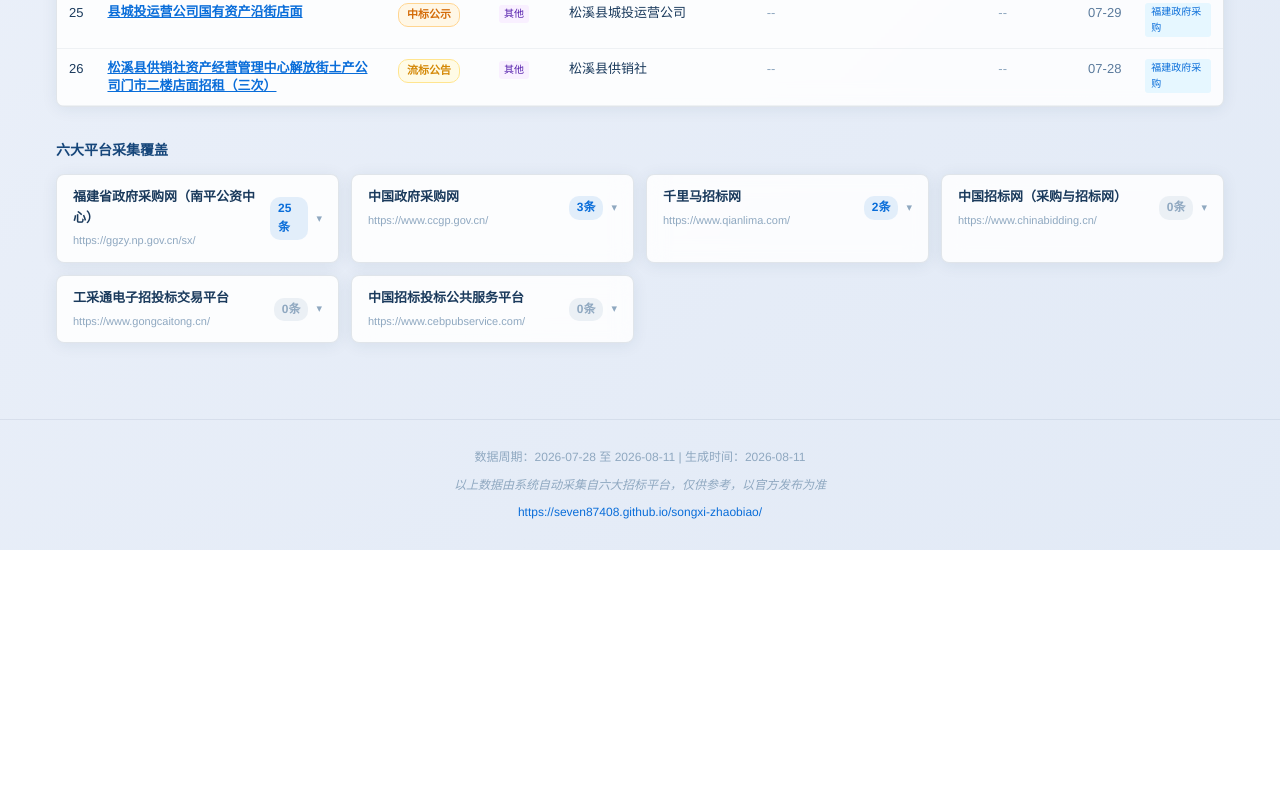
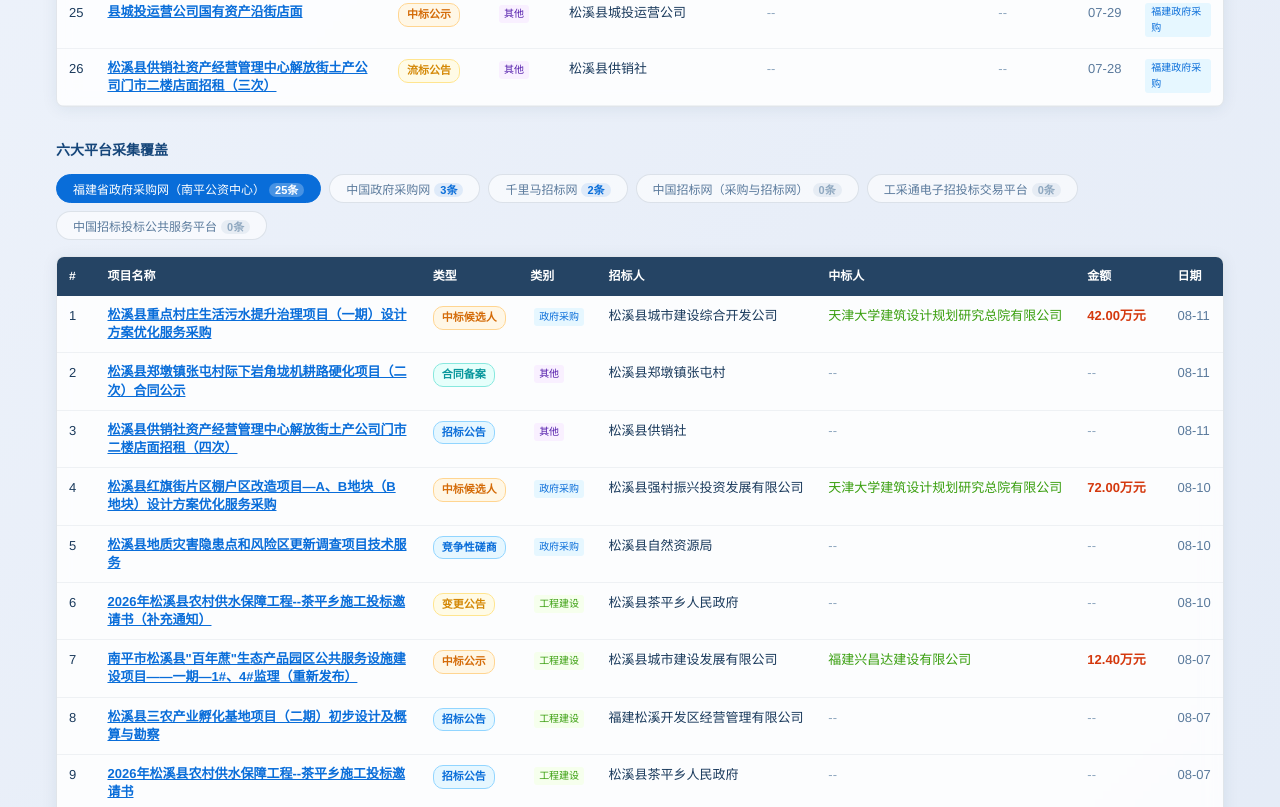
Before and after one commit to seven87408/songxi-zhaobiao, a plain HTML site: page index.html in a window 1280 px wide. Shown: the part 2033-2840 px from the top of the page. Before the commit the page ends 2583 px from the top, so only its background shows below. Drawn offline with Linux system fonts and the light colour scheme.

Commit message:
Update 2026-08-11: platform section uses table style with tabs, same as data area

```diff
--- a/index.html
+++ b/index.html
@@ -66,25 +66,17 @@
 .search-input{border:1px solid var(--card-border);border-radius:20px;padding:5px 14px;font-size:12px;outline:none;width:220px;background:rgba(255,255,255,.7);transition:border-color .2s}
 .search-input:focus{border-color:#096dd9}
 
-/* Platform Cards */
-.platform-section{margin-bottom:24px}
+/* Platform Section — matches data table style */
+.platform-section{margin-top:32px}
 .platform-section-title{font-size:14px;font-weight:600;color:#16467a;margin-bottom:12px;display:flex;align-items:center;gap:6px}
-.platform-grid{display:grid;grid-template-columns:repeat(auto-fill,minmax(280px,1fr));gap:12px}
-.plat-card{background:var(--card-bg);backdrop-filter:blur(10px);-webkit-backdrop-filter:blur(10px);border:1px solid var(--card-border);border-radius:var(--radius);box-shadow:var(--shadow);overflow:hidden;transition:box-shadow .2s}
-.plat-card:hover{box-shadow:var(--shadow-hover)}
-.plat-head{padding:12px 16px;cursor:pointer;display:flex;align-items:center;justify-content:space-between;user-select:none}
-.plat-name{font-size:13px;font-weight:600;color:var(--text)}
-.plat-count{font-size:12px;font-weight:700;padding:2px 8px;border-radius:10px;background:rgba(9,109,217,.1);color:#096dd9}
-.plat-count.zero{background:rgba(143,168,192,.15);color:var(--text-muted)}
-.plat-arrow{font-size:11px;color:var(--text-muted);transition:transform .2s}
-.plat-card.open .plat-arrow{transform:rotate(180deg)}
-.plat-body{display:none;padding:0 16px 12px}
-.plat-card.open .plat-body{display:block}
-.plat-item{font-size:12px;color:var(--text-light);padding:6px 0;border-top:1px solid rgba(26,58,92,.06);line-height:1.5}
-.plat-item a{color:#096dd9;text-decoration:none}
-.plat-item a:hover{text-decoration:underline}
-.plat-url{font-size:11px;color:var(--text-muted);margin-top:4px}
-.plat-empty{font-size:12px;color:var(--text-muted);padding:8px 0;font-style:italic}
+.plat-tabs{display:flex;gap:8px;flex-wrap:wrap;margin-bottom:16px;align-items:center}
+.plat-tab{padding:5px 16px;font-size:12px;font-weight:500;color:var(--text-light);background:rgba(255,255,255,.6);border:1px solid var(--card-border);border-radius:20px;cursor:pointer;transition:all .2s}
+.plat-tab:hover{color:var(--text);border-color:rgba(9,109,217,.3)}
+.plat-tab.active{background:#096dd9;color:#fff;border-color:#096dd9}
+.plat-tab .plat-badge{font-size:11px;font-weight:700;margin-left:4px;padding:1px 6px;border-radius:10px;background:rgba(9,109,217,.1);color:#096dd9}
+.plat-tab.active .plat-badge{background:rgba(255,255,255,.25);color:#fff}
+.plat-tab .plat-badge.zero{background:rgba(143,168,192,.15);color:var(--text-muted)}
+.plat-tab.active .plat-badge.zero{background:rgba(255,255,255,.2);color:rgba(255,255,255,.7)}
 
 /* Data Section */
 .data-section{display:none}
@@ -204,10 +196,11 @@
   <!-- Data Sections -->
   <div id="dataArea"></div>
 
-  <!-- Platform Cards (moved to bottom) -->
-  <div class="platform-section" style="margin-top:32px">
+  <!-- Platform Section (table style, same as data) -->
+  <div class="platform-section" id="platSection">
     <div class="platform-section-title">六大平台采集覆盖</div>
-    <div class="platform-grid" id="platformGrid"></div>
+    <div class="plat-tabs" id="platTabs"></div>
+    <div id="platTableArea"></div>
   </div>
 </div>
 
@@ -329,40 +322,68 @@
   document.getElementById('s-other').textContent = counts['其他公告'];
 }
 
-// ===================== RENDER PLATFORM CARDS =====================
+// ===================== RENDER PLATFORM TABS+TABLE =====================
+var currentPlat = 'fjzfcg';
+
 function renderPlatforms(){
-  var html = '';
-  PLATFORMS.forEach(function(p,idx){
-    html += '<div class="plat-card" id="plat-'+p.key+'">';
-    html += '<div class="plat-head" onclick="togglePlat(\''+p.key+'\')">';
-    html += '<div>';
-    html += '<div class="plat-name">'+escHtml(p.name)+'</div>';
-    html += '<div class="plat-url">'+escHtml(p.url)+'</div>';
-    html += '</div>';
-    html += '<div style="display:flex;align-items:center;gap:8px">';
-    html += '<span class="plat-count'+(p.count===0?' zero':'')+'">'+p.count+'条</span>';
-    html += '<span class="plat-arrow">&#9662;</span>';
-    html += '</div>';
-    html += '</div>';
-    html += '<div class="plat-body">';
-    if(p.count===0){
-      html += '<div class="plat-empty">未检索到松溪独立数据</div>';
-    } else {
-      p.items.forEach(function(it){
-        html += '<div class="plat-item">';
-        html += '<a href="'+it.url+'" target="_blank">'+escHtml(it.name)+'</a>';
-        html += '<br><span style="color:var(--text-muted)">'+it.date+' | '+escHtml(it.subType)+'</span>';
-        html += '</div>';
-      });
-    }
-    html += '</div></div>';
+  // render tabs
+  var tabHtml = '';
+  PLATFORMS.forEach(function(p){
+    var cls = p.key===currentPlat ? ' active' : '';
+    var badgeCls = p.count===0 ? ' zero' : '';
+    tabHtml += '<button class="plat-tab'+cls+'" onclick="switchPlat(\''+p.key+'\')">'+escHtml(p.name)+'<span class="plat-badge'+badgeCls+'">'+p.count+'条</span></button>';
   });
-  document.getElementById('platformGrid').innerHTML = html;
+  document.getElementById('platTabs').innerHTML = tabHtml;
+  renderPlatTable();
 }
 
-function togglePlat(key){
-  var card = document.getElementById('plat-'+key);
-  if(card) card.classList.toggle('open');
+function switchPlat(key){
+  currentPlat = key;
+  renderPlatforms();
+}
+
+function renderPlatTable(){
+  var p = PLATFORMS.find(function(pl){return pl.key===currentPlat;});
+  if(!p) return;
+  var html = '';
+  if(p.count===0){
+    html = '<div class="table-wrap" style="padding:40px;text-align:center;color:var(--text-muted);font-size:13px">未检索到松溪独立数据</div>';
+  } else {
+    html = '<div class="table-wrap"><table><thead><tr>';
+    html += '<th style="width:36px">#</th><th>项目名称</th><th>类型</th><th>类别</th><th>招标人</th><th>中标人</th><th>金额</th><th>日期</th>';
+    html += '</tr></thead><tbody>';
+    p.items.forEach(function(d,i){
+      var tagCls = TYPE_TAGS[d.subType] || TYPE_TAGS[d.type] || 'tag-other';
+      var hasLink = d.url && d.url.length > 10;
+      html += '<tr onclick="togglePlatDetail(\''+i+'\')" style="cursor:pointer">';
+      html += '<td>'+(i+1)+'</td>';
+      html += '<td>';
+      if(hasLink){ html += '<a class="project-name" href="'+d.url+'" target="_blank" onclick="event.stopPropagation()">'+escHtml(d.name)+'</a>'; }
+      else { html += '<span class="project-name no-link">'+escHtml(d.name)+'</span>'; }
+      html += '</td>';
+      html += '<td><span class="tag '+tagCls+'">'+escHtml(d.subType)+'</span></td>';
+      html += '<td><span class="tag-cat '+CAT_CLASSES[d.category]+'">'+CAT_LABELS[d.category]+'</span></td>';
+      html += '<td>'+escHtml(d.owner)+'</td>';
+      html += '<td>'+(d.winner&&d.winner!=='--'&&d.winner!=='待定'?'<span class="bidder">'+escHtml(d.winner)+'</span>':'<span style="color:var(--text-muted)">--</span>')+'</td>';
+      html += '<td>'+(d.amount&&d.amount!=='--'?'<span class="money">'+escHtml(d.amount)+'</span>':'<span style="color:var(--text-muted)">--</span>')+'</td>';
+      html += '<td class="date-cell">'+d.date.slice(5)+'</td>';
+      html += '</tr>';
+      html += '<tr class="detail-row" id="pdetail-'+i+'"><td colspan="8" class="detail-cell"><div class="detail-content">';
+      html += '<strong>项目名称：</strong>'+escHtml(d.name)+'<br>';
+      html += '<strong>发布日期：</strong>'+d.date+'<br>';
+      html += '<strong>类型：</strong>'+escHtml(d.subType)+' | '+escHtml(d.type)+'<br>';
+      if(d.detail) html += '<strong>详情：</strong>'+escHtml(d.detail)+'<br>';
+      if(hasLink) html += '<a href="'+d.url+'" target="_blank" onclick="event.stopPropagation()">查看原文 &rarr;</a>';
+      html += '</div></td></tr>';
+    });
+    html += '</tbody></table></div>';
+  }
+  document.getElementById('platTableArea').innerHTML = html;
+}
+
+function togglePlatDetail(idx){
+  var row = document.getElementById('pdetail-'+idx);
+  if(row) row.classList.toggle('open');
 }
 
 // ===================== RENDER DATA AREA =====================
```
